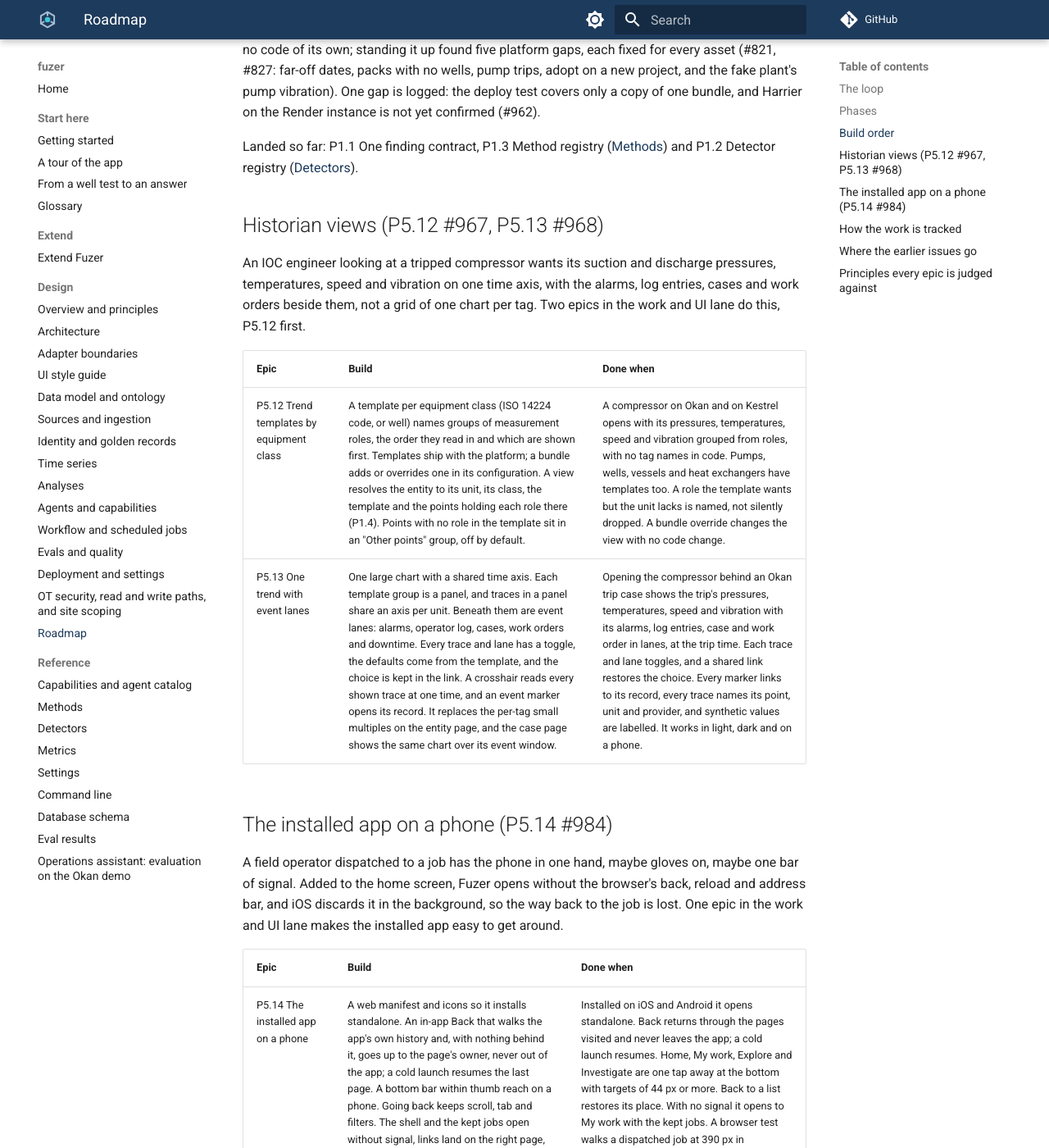
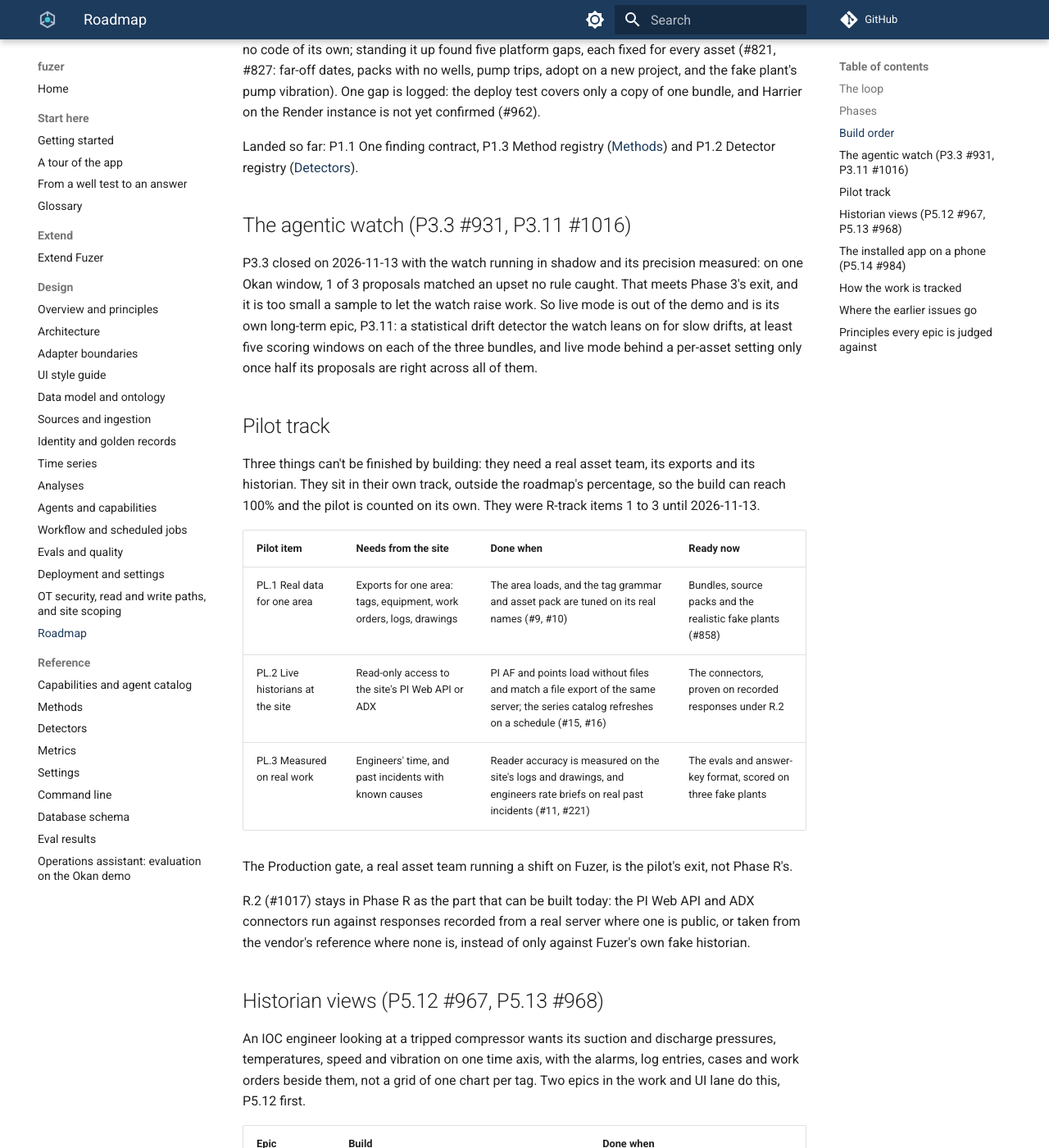
Before and after one commit to areed145/fuzer, an MkDocs documentation site: the page built from docs/roadmap.md, in a window 1280 px wide and 1400 px high, scrolled down 2471 px. Shown: the whole window at 82% size. Built offline with MkDocs 1.6.1 and Material for MkDocs 9.7.7, drawn with Linux system fonts in a browser that asks for light colours; comment, search, counter and statistics services are not loaded; some of the changed text lies outside the part shown.

Commit message:
Roadmap: a pilot track outside the percentage, and the agentic watch's live mode as its own epic (#1026)
R.1 and R.3 need a real asset team, so they become pilot items PL.1 and PL.3,
with PL.2 for proving the historian connectors at a site. R.2 (#1017) keeps
the part that can be built now: the PI and ADX connectors on recorded
responses. P3.3 closed in shadow at its measured score; live mode is P3.11
(#1016).


Claude-Session: https://claude.ai/code/session_01LEmc6SBvuWQhVQosdJdRQA

Co-authored-by: Claude <noreply@anthropic.com>

```diff
--- a/docs/roadmap.md
+++ b/docs/roadmap.md
@@ -25,7 +25,7 @@ Phase 1 gates Phases 2, 3 and 4. Phase 5 needs only Phase 0 and runs beside it.
 | 6 Learning | Closed work improves agents, detectors and the register, under review | A confirmed false alarm changes a detector and a reviewed case changes a skill, each through an eval gate |
 | 7 Analytics | One set of measures for plant, process, detectors and agents | An asset manager answers "are we keeping up, and did it stick" from one page |
 | 8 Standards | One operating model across assets | **Gate C:** a third bundle of a different asset type goes live without code changes |
-| R Production readiness | Real data, live historians, cloud, access control | A real asset team runs a shift on it |
+| R Production readiness | Cloud, access control, OT security and historian connectors, all proven without a customer | The deployment passes its preflight, a restore is rehearsed, access tests pass, and the PI and ADX connectors pass on recorded responses |
 
 ## Build order
 
@@ -40,7 +40,7 @@ built left to right.
 | 3 First value | P5.3, P5.1, P6.1, P7.2 | P3.5, P3.8, P3.2, P3.9 | P2.3, P2.4, P2.5 | P4.1, P4.3, first pack of P4.2 |
 | 4 Depth | P5.5, P5.11, P5.4, P5.6, P5.8, P5.9 | P3.1, P3.10, P3.6, P3.3 in shadow, P3.7 | P2.1, P2.6, P7.1 | Packs 2 to 4 of P4.2, P4.5 |
 | *Gate B* (passed 2026-11-13) | Every work type closes end to end | | | |
-| 5 Compounding | P7.3, P7.5, P7.6, P5.12, P5.13, P5.14 | P6.3, P3.3 live, P3.4, P7.4 | P6.5, P2.7 if needed | P6.2, P6.4, packs 5 to 8 of P4.2 |
+| 5 Compounding | P7.3, P7.5, P7.6, P5.12, P5.13, P5.14 | P6.3, P3.4, P7.4, P3.11 | P6.5, P2.7 if needed | P6.2, P6.4, packs 5 to 8 of P4.2 |
 | 6 Standardize | P8.1, P8.3 | P8.2 | P8.4 with the third bundle | Packs proven on the third bundle |
 | *Gate C* (passed 2026-11-13) | | | Third asset type live, no code | |
 
@@ -60,6 +60,32 @@ bundle, and Harrier on the Render instance is not yet confirmed (#962).
 
 Landed so far: P1.1 One finding contract, P1.3 Method registry ([Methods](methods.md)) and P1.2 Detector registry
 ([Detectors](detectors.md)).
+
+## The agentic watch (P3.3 #931, P3.11 #1016)
+
+P3.3 closed on 2026-11-13 with the watch running in shadow and its precision measured: on one Okan window, 1 of 3
+proposals matched an upset no rule caught. That meets Phase 3's exit, and it is too small a sample to let the watch
+raise work. So live mode is out of the demo and is its own long-term epic, P3.11: a statistical drift detector the
+watch leans on for slow drifts, at least five scoring windows on each of the three bundles, and live mode behind a
+per-asset setting only once half its proposals are right across all of them.
+
+## Pilot track
+
+Three things can't be finished by building: they need a real asset team, its exports and its historian. They sit in
+their own track, outside the roadmap's percentage, so the build can reach 100% and the pilot is counted on its own.
+They were R-track items 1 to 3 until 2026-11-13.
+
+| Pilot item | Needs from the site | Done when | Ready now |
+|---|---|---|---|
+| PL.1 Real data for one area | Exports for one area: tags, equipment, work orders, logs, drawings | The area loads, and the tag grammar and asset pack are tuned on its real names (#9, #10) | Bundles, source packs and the realistic fake plants (#858) |
+| PL.2 Live historians at the site | Read-only access to the site's PI Web API or ADX | PI AF and points load without files and match a file export of the same server; the series catalog refreshes on a schedule (#15, #16) | The connectors, proven on recorded responses under R.2 |
+| PL.3 Measured on real work | Engineers' time, and past incidents with known causes | Reader accuracy is measured on the site's logs and drawings, and engineers rate briefs on real past incidents (#11, #221) | The evals and answer-key format, scored on three fake plants |
+
+The Production gate, a real asset team running a shift on Fuzer, is the pilot's exit, not Phase R's.
+
+R.2 (#1017) stays in Phase R as the part that can be built today: the PI Web API and ADX connectors run against responses
+recorded from a real server where one is public, or taken from the vendor's reference where none is, instead of only
+against Fuzer's own fake historian.
 
 ## Historian views (P5.12 #967, P5.13 #968)
 
@@ -121,9 +147,9 @@ attaches these as sub-issues.
 | P7.2 How the work is running | #348, #350, #373 |
 | P7.3 How the plant is running | #336, #352, #353 |
 | P7.5 Across assets, and value realized | #335, #340, #372 |
-| R.1 Real data for one area | #9, #10 |
-| R.2 Live historians | #15, #16 |
-| R.3 Measured on real work | #11, #221 |
+| PL.1 Real data for one area (pilot) | #9, #10 |
+| PL.2 Live historians at the site (pilot) | #15, #16 |
+| PL.3 Measured on real work (pilot) | #11, #221 |
 | R.4 Cloud deployment | #12, #14 |
 | R.5 Access, audit and retention | #29 |
 
```
